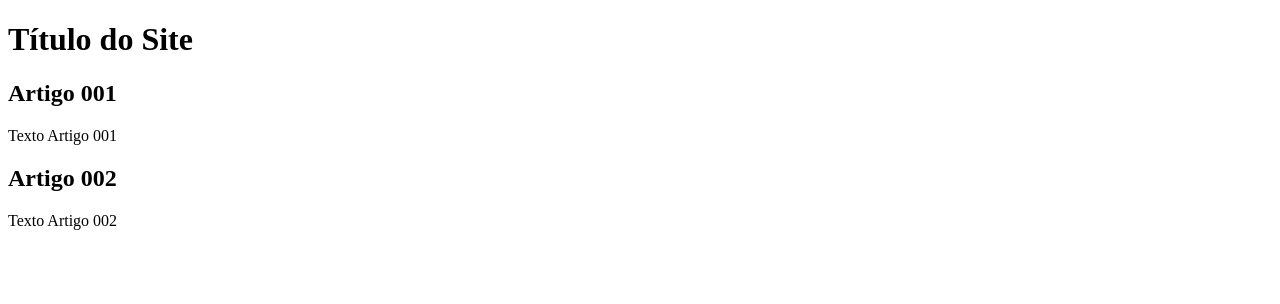
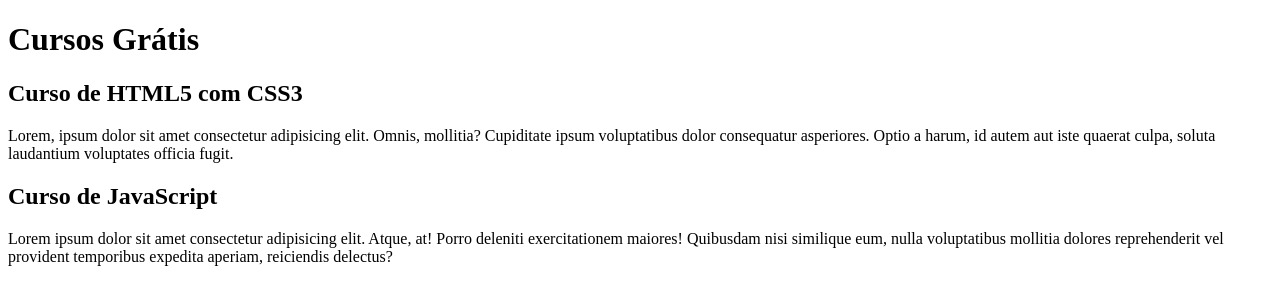
Before and after one commit to AndressaBenevidees/projeto-site, a plain HTML site: page index.html in a window 1280 px wide. Drawn offline with Linux system fonts and the light colour scheme.

Commit message:
comecei a escrever o contéudo

```diff
--- a/index.html
+++ b/index.html
@@ -8,15 +8,15 @@
 <body>
   <main>
     <header>
-      <h1>Título do Site</h1>
+      <h1>Cursos Grátis</h1>
     </header>
     <article>
-      <h2>Artigo 001</h2>
-      <p>Texto Artigo 001</p>
+      <h2>Curso de HTML5 com CSS3</h2>
+      <p>Lorem, ipsum dolor sit amet consectetur adipisicing elit. Omnis, mollitia? Cupiditate ipsum voluptatibus dolor consequatur asperiores. Optio a harum, id autem aut iste quaerat culpa, soluta laudantium voluptates officia fugit.</p>
     </article>
     <article>
-      <h2>Artigo 002</h2>
-      <p>Texto Artigo 002</p>
+      <h2>Curso de JavaScript</h2>
+      <p>Lorem ipsum dolor sit amet consectetur adipisicing elit. Atque, at! Porro deleniti exercitationem maiores! Quibusdam nisi similique eum, nulla voluptatibus mollitia dolores reprehenderit vel provident temporibus expedita aperiam, reiciendis delectus?</p>
     </article>
   </main>
 </body>
```
